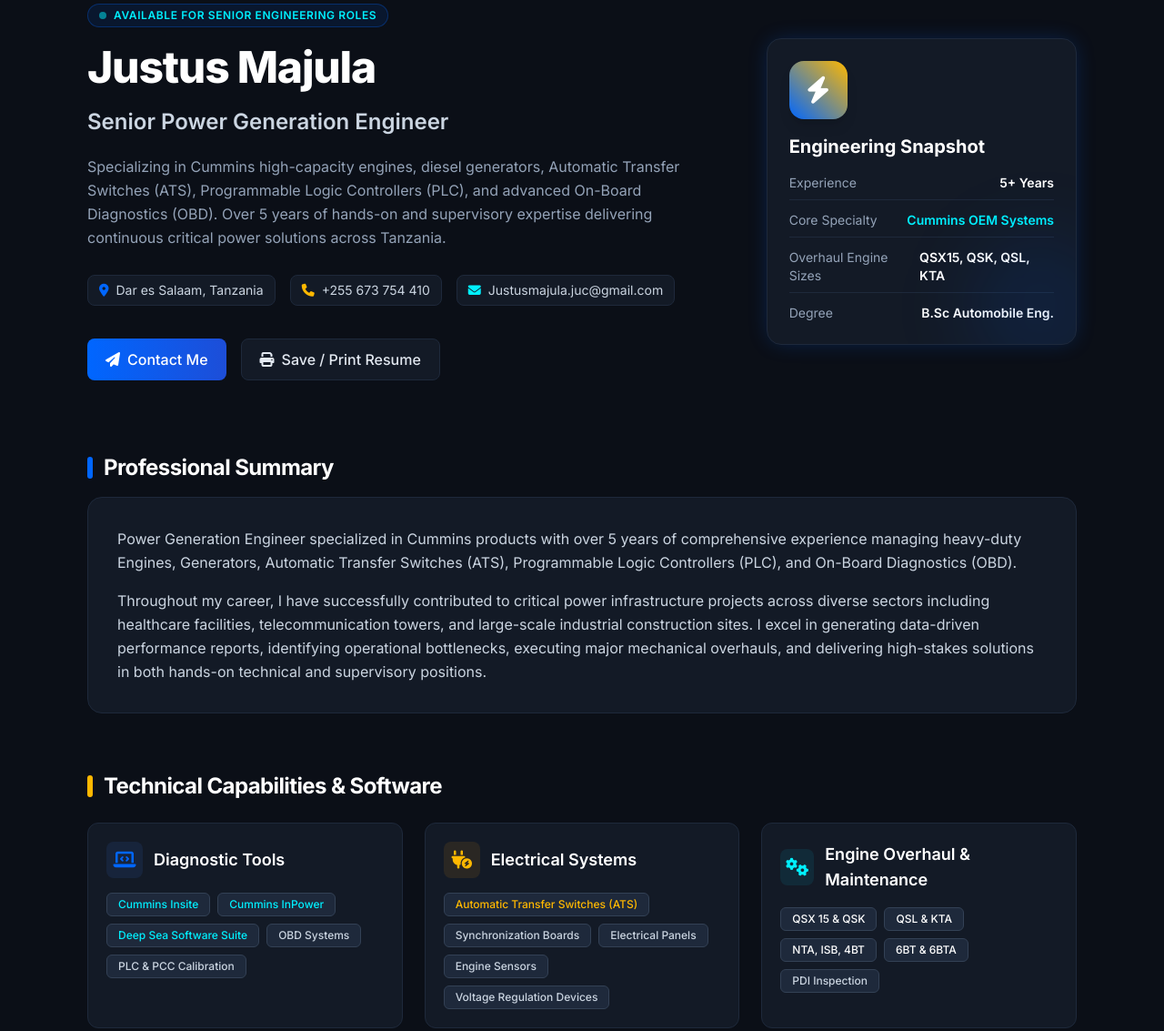
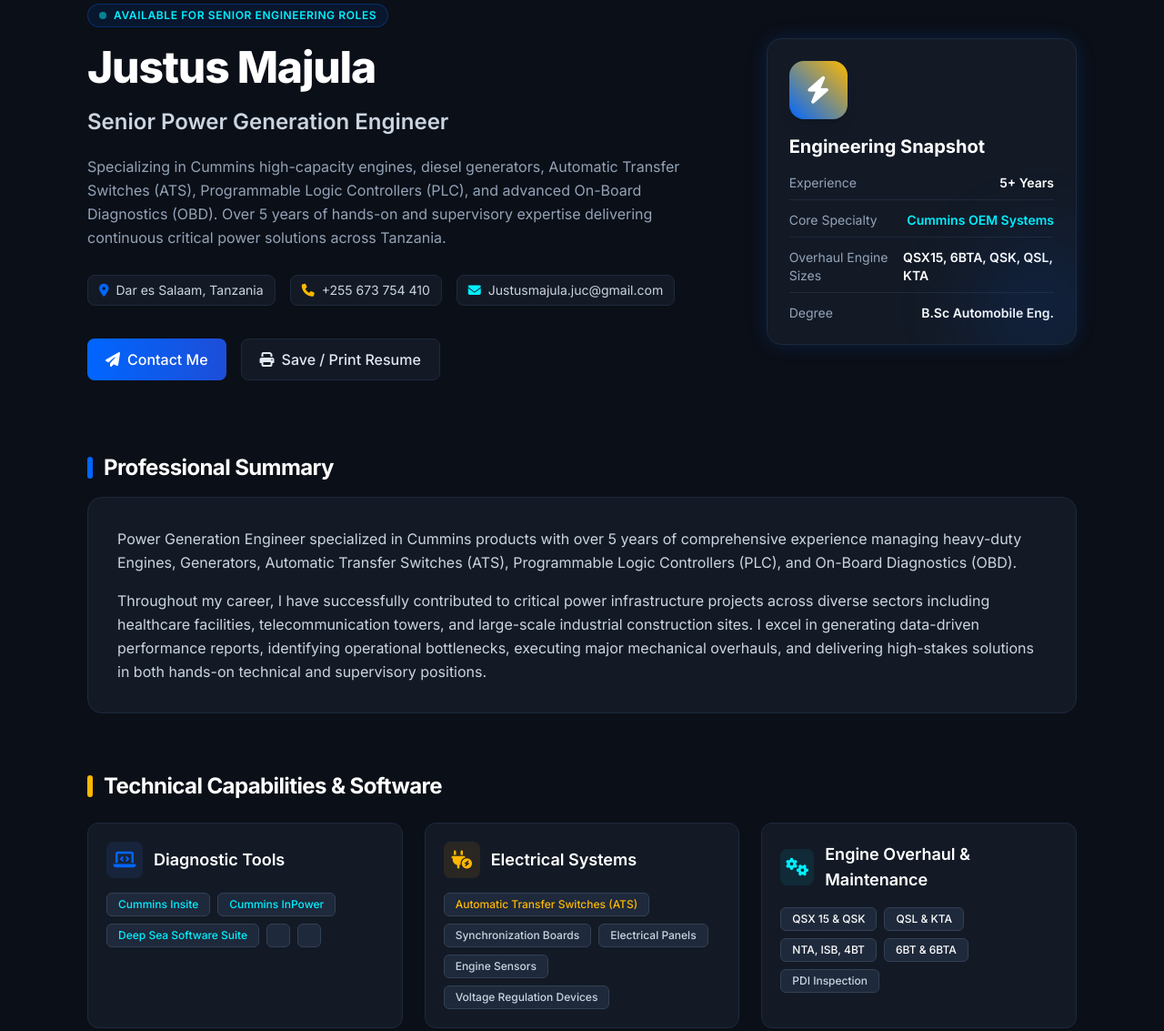
Before and after one commit to justusmajula/Justus-portfolio, a plain HTML site: page index.html in a window 1280 px wide. Shown: the part 122-1255 px from the top of the page at 91% size. Drawn offline with nearby package versions, Linux system fonts and the light colour scheme.

Commit message:
Update index.html

```diff
--- a/index.html
+++ b/index.html
@@ -146,7 +146,7 @@
                             </div>
                             <div class="flex justify-between pb-2 border-b border-slate-800">
                                 <span class="text-slate-400">Overhaul Engine Sizes</span>
-                                <span class="font-semibold text-white">QSX15, QSK, QSL, KTA</span>
+                                <span class="font-semibold text-white"> QSX15, 6BTA, QSK, QSL, KTA</span>
                             </div>
                             <div class="flex justify-between">
                                 <span class="text-slate-400">Degree</span>
@@ -194,8 +194,8 @@
                         <span class="px-3 py-1 bg-slate-800 text-brand-cyan text-xs font-medium rounded-md border border-slate-700">Cummins Insite</span>
                         <span class="px-3 py-1 bg-slate-800 text-brand-cyan text-xs font-medium rounded-md border border-slate-700">Cummins InPower</span>
                         <span class="px-3 py-1 bg-slate-800 text-brand-cyan text-xs font-medium rounded-md border border-slate-700">Deep Sea Software Suite</span>
-                        <span class="px-3 py-1 bg-slate-800 text-slate-300 text-xs font-medium rounded-md border border-slate-700">OBD Systems</span>
-                        <span class="px-3 py-1 bg-slate-800 text-slate-300 text-xs font-medium rounded-md border border-slate-700">PLC & PCC Calibration</span>
+                        <span class="px-3 py-1 bg-slate-800 text-slate-300 text-xs font-medium rounded-md border border-slate-700"> </span>
+                        <span class="px-3 py-1 bg-slate-800 text-slate-300 text-xs font-medium rounded-md border border-slate-700"> </span>
                     </div>
                 </div>
 
```
